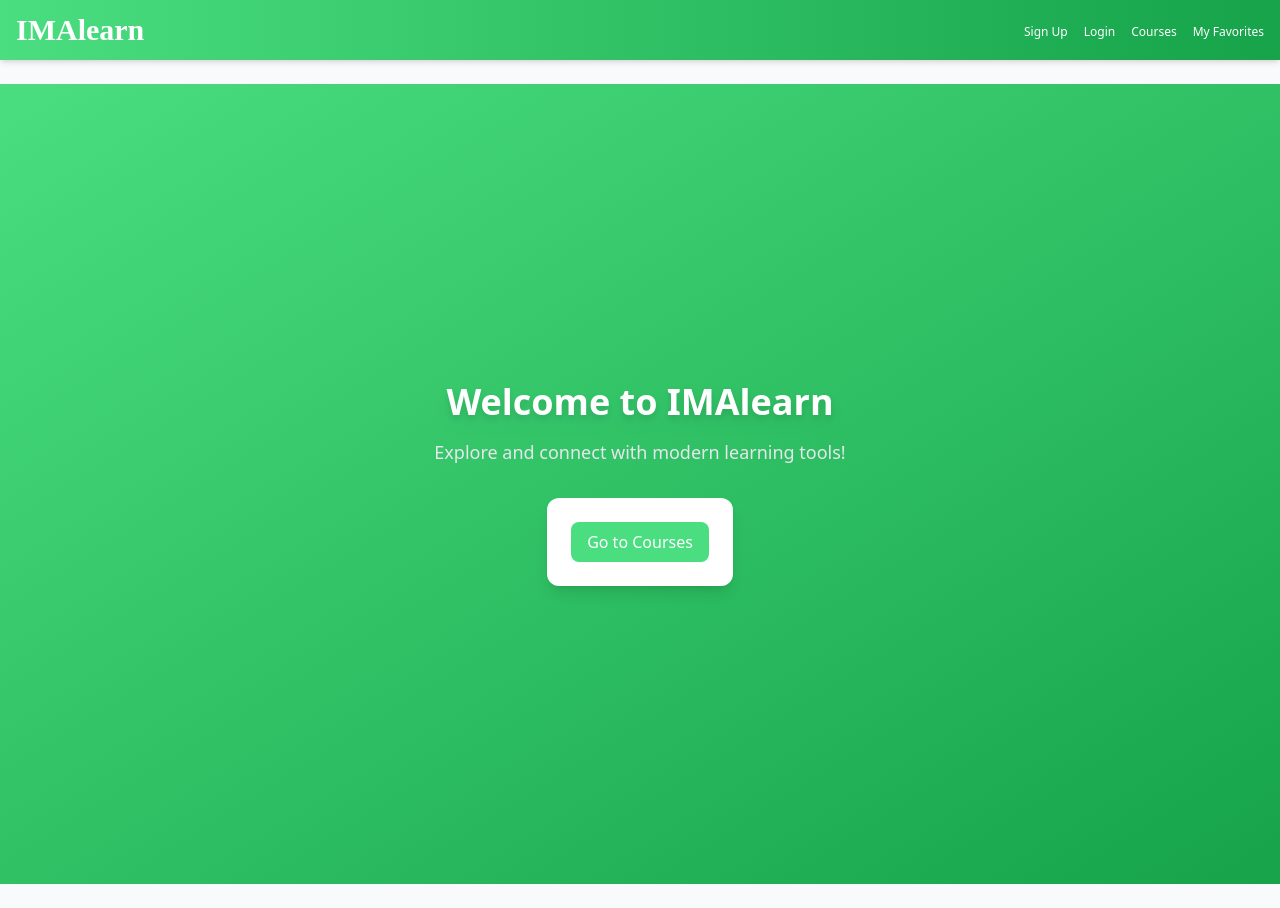
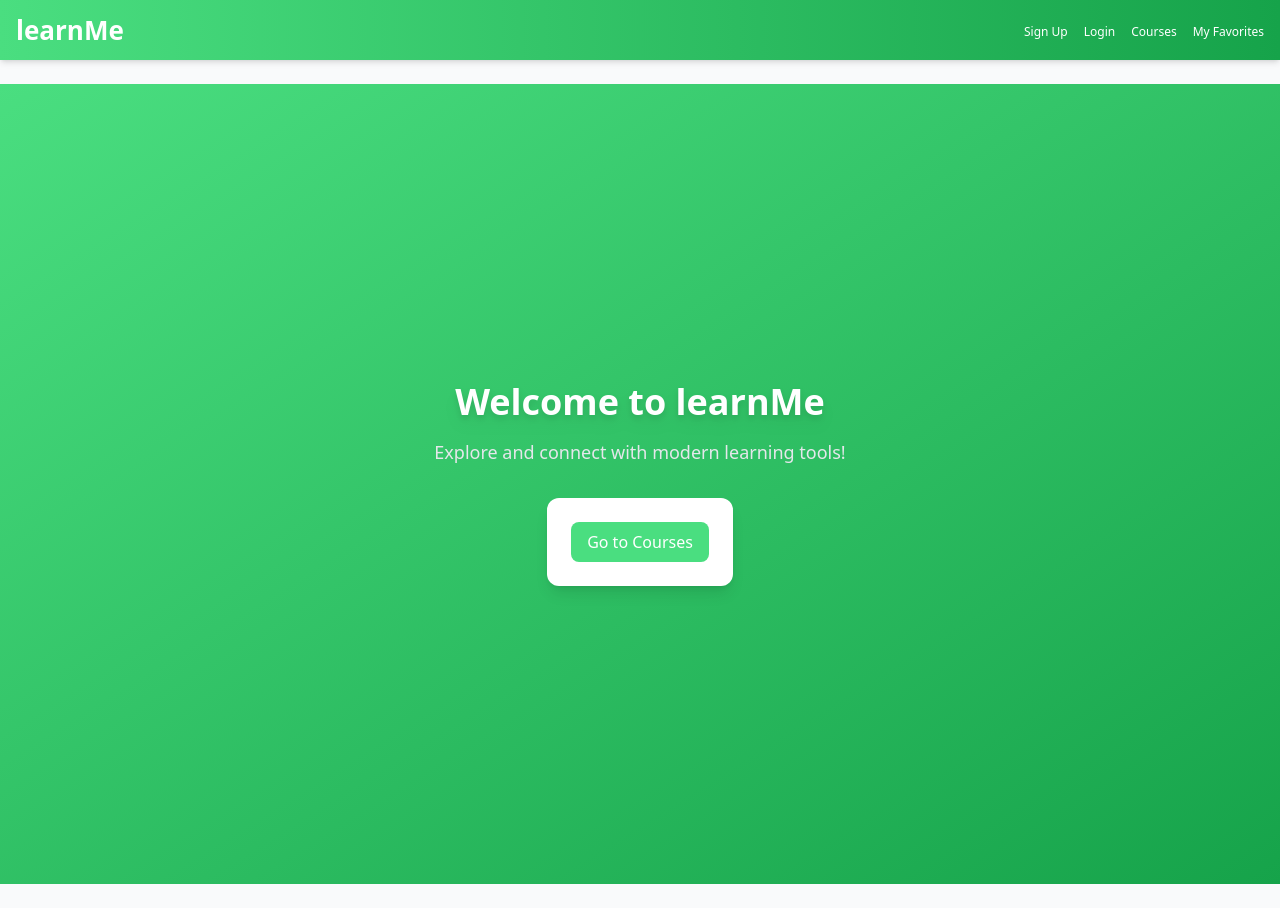
Before and after one commit to srohimatuzz/learningApp-deploy, a Next.js app: page / in a window 1280 px wide. Built offline with nearby package versions, Linux system fonts and the light colour scheme.

Commit message:
ubah name web

```diff
--- a/pages/_app.js
+++ b/pages/_app.js
@@ -9,7 +9,7 @@ function MyApp({ Component, pageProps }) {
       {/* Navigation Bar */}
       <nav className="bg-gradient-to-r from-green-400 to-green-600 text-white p-4 shadow-md">
         <div className="container mx-auto flex justify-between items-center">
-          <div style={{ fontSize: '30px', fontFamily: 'serif' }} className="text-xl font-bold">IMAlearn</div>
+          <div style={{ fontSize: '26px' }} className="text-xl font-bold">learnMe</div>
           <div className="space-x-4">
             <Link href="/signup" style={{ fontSize: '12px' }} className="hover:underline">
               Sign Up
--- a/pages/index.js
+++ b/pages/index.js
@@ -5,7 +5,7 @@ const Home = () => {
     <div className="min-h-screen bg-gradient-to-br from-green-400 to-green-600 flex flex-col items-center justify-center text-white">
       <div className="text-center space-y-4">
         <h1 className="text-4xl font-extrabold drop-shadow-lg">
-          Welcome to IMAlearn
+          Welcome to learnMe
         </h1>
         <p className="text-lg text-gray-200">
           Explore and connect with modern learning tools!
```
